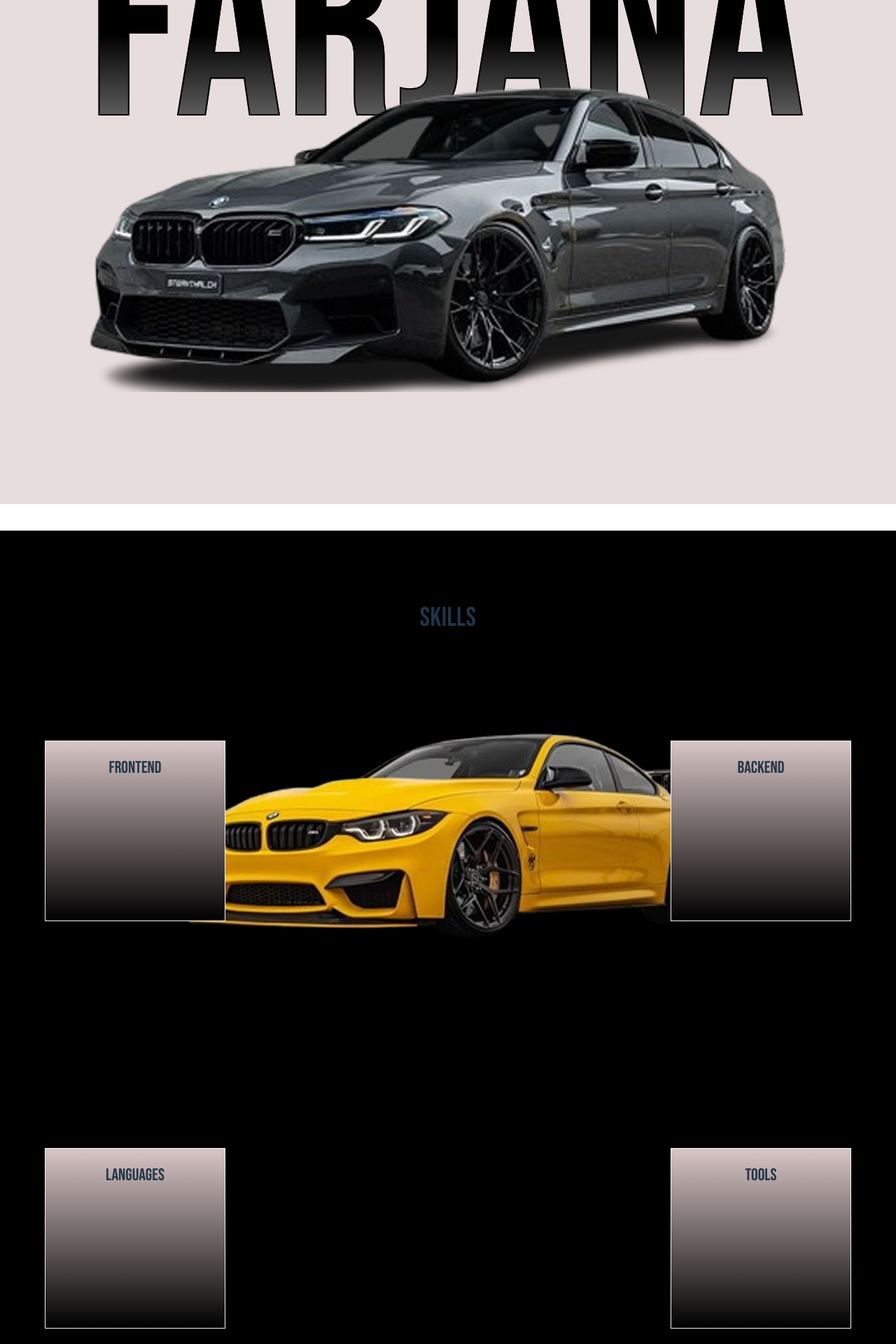
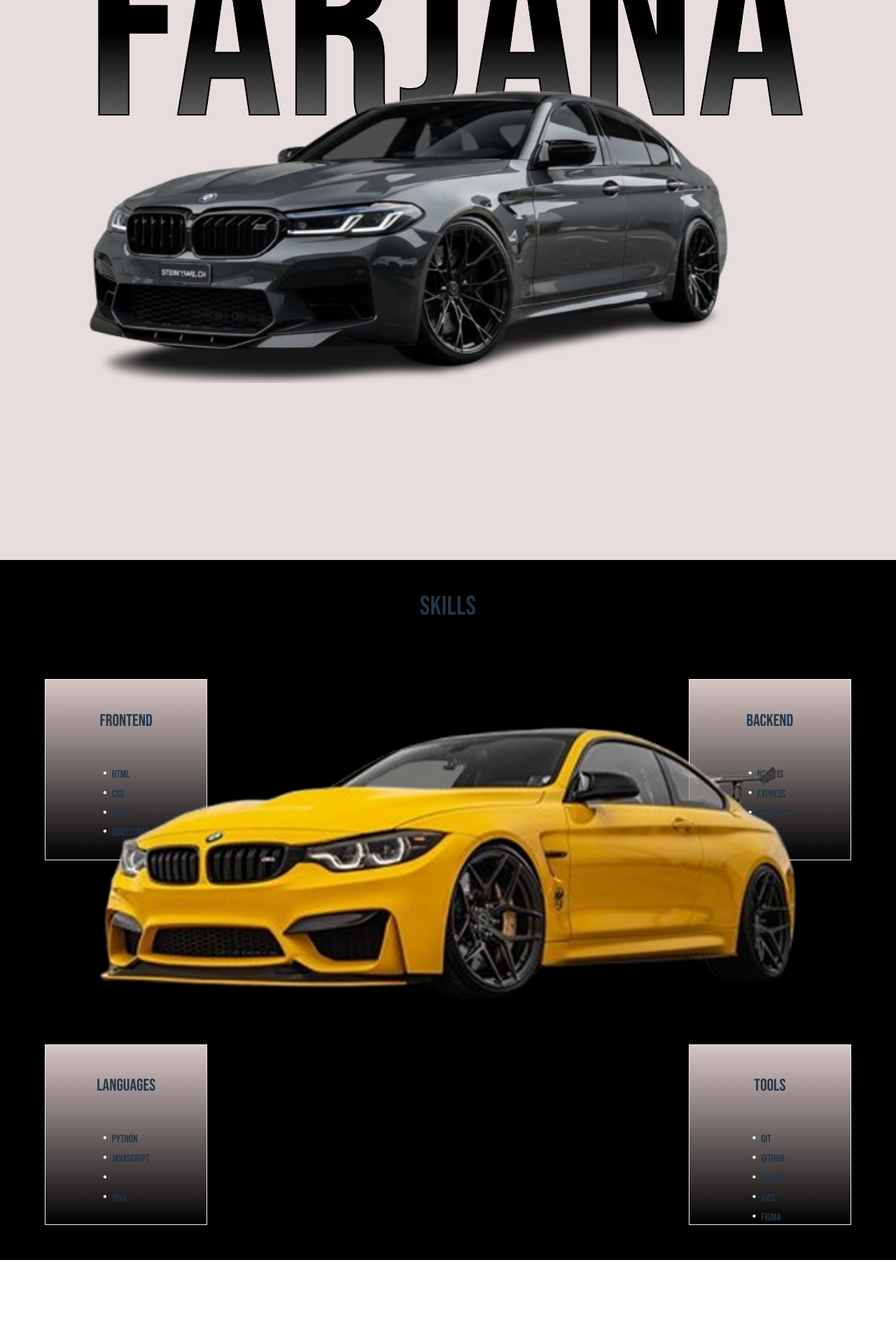
Before and after one commit to Far4153/portfolio_BMW, a React (Vite) app: page / in a window 1280 px wide. Shown: the part 200-2120 px from the top of the page at 70% size. After the commit the page ends 2000 px from the top, so only its background shows below. Built offline with nearby package versions, Linux system fonts and the light colour scheme.

Commit message:
Updated SlideTwo layout and fixed design gaps

```diff
--- a/src/App.css
+++ b/src/App.css
@@ -76,12 +76,17 @@
 
 .Hero_image img{
   position: absolute;
-  top: 70%;
-  left: 10%;
+  top: 0%;
+  left: 5%;
+  transform: translateX(0%); /* Center the car horizontally */
+  width: clamp(300px, 80vw, 1200px); /* Responsive width */
+  height: auto; /* Maintain aspect ratio */
+  max-width: 90vw; /* Don't overflow screen */
+  object-fit: contain; /* Keep proportions */
 }
 
 .HeroSection {
-  height: 115vh;
+  height: 125vh;
   min-height: 100vh;
   /* height: 100vh; full screen height */
   width: 100%;  /* full screen width */
@@ -94,8 +99,8 @@
   background: #E8DDDD; /* default background */
   transition: background 1s ease-in-out;
   overflow: hidden;
-  padding-bottom: 0;
-  margin-bottom: 0;
+  padding: 0;  /* Remove all padding */
+  margin: 0;   /* Remove all margin */
 }
 
 
@@ -107,7 +112,7 @@
 }
 
 .HeroSection.active .Hero_image img {
-  transform: translateY(8rem); /* moves image down smoothly */
+  transform: translateX(8%) translateY(35rem); /* moves image down smoothly */
 }
 
 .Hero_image_container {
--- a/src/HeroSection.jsx
+++ b/src/HeroSection.jsx
@@ -1,7 +1,7 @@
 import React, { useState } from 'react';
 
 import "./App.css";
-import heroImage from "./assets/Background.png";
+import heroImage from "./assets/HeroImage.png";
 import headLight from "./assets/Role.png";
 
 const HeroSection = () => {
@@ -19,9 +19,6 @@
 
 
 
-
-
-
       <div className='Hero_image' onClick={handleClick}>
         {clicked && <h4 className="letterA">A</h4>}
         <img src={clicked ? headLight : heroImage}></img>
--- a/src/SlideTwo.css
+++ b/src/SlideTwo.css
@@ -1,11 +1,11 @@
 .SlideTwo{
   background: black;
-    /* overflow-x: hidden; */
   position: relative; /* container for absolute children */
-    height: 150vh;
+  height: 125vh;
+  min-height: 100vh;
   padding-bottom: 0;
-    margin-bottom: 0;
-    margin-top: 0;
+  padding: 0;  /* Remove all padding */
+  margin: 0;   /* Remove all margin */
 
 }
 
@@ -15,41 +15,44 @@
     align-items: center;
     margin-top: 20vh; /* moves the car slightly down from heading */
     margin: 8vw;
+
   }
 
   .yellowCar {
-    width: auto;
+    width: 125vh;
     height: auto;
   }
+
 .skills{
     display: flex;
     justify-content: center;
     /* align-items: center; */
-    margin-top: 3vw;
+    padding: 3vw;
+    z-index: 5;
   }
 
   .skills h2{
     font-size: 3vw;
     letter-spacing: 0.01em;
-    padding-top: 5vw;
-
-
+    padding: 0;
+    margin: 0;
   }
 
   .card{
     position: absolute;
-    width: 20vw;
+    width: 18vw;
     height: 20vw;
     background: linear-gradient(180deg, rgb(216, 197, 197), black);
     display: flex;
-    justify-content: center;
-    /* align-items: center; */
+    flex-direction: column;
+    justify-content: flex-start;
+    align-items: center;     /* Center horizontally */
     text-align: center;
     border:solid whitesmoke 0.1vw;
-    margin-top: 30vh; /* moves the car slightly down from heading */
-
-
-
+    margin-top: 15vh; /* moves the car slightly down from heading */
+    padding-top: 0.1vh;       /* push h2 a bit from top */
+    z-index: 1;
+    /* padding: 2vh 1vw;  */
   }
 
 .card1 {
@@ -63,11 +66,66 @@
 }
 
 .card3 {
+  padding: 0;
+  margin: 0;
   bottom: 5%;
   left: 5%;
 }
 
 .card4 {
+  padding: 0;
+  margin: 0;
   bottom: 5%;
   right: 5%;
 }
+
+
+.card h2{
+  height: fit-content;
+  margin-top: 5vh;
+  margin-bottom: 0;
+  padding: 0%;
+}
+
+.cards {
+
+z-index: 1; /* Cards in the back */
+}
+
+.card-content {
+  margin-top: 1vh;
+  padding-top: 5vh;
+  display: flex;
+  flex-direction: column;
+  gap: 0.8vh;
+  text-align: center;
+  justify-content: center;
+  align-items: center;
+  align-items: flex-start;     /* left align for bullet effect */
+  position: relative;
+  }
+
+  .card-content p {
+  padding-left: 1vw;
+  margin: 0;              /* remove browser default margins */
+  line-height: 1.4;       /* tighter spacing */
+  font-size: 1.2vw;       /* adjust as needed */
+  position: relative;         /* local positioning for its own bullet */
+
+}
+
+  .SlideTwo_Content img{
+    z-index: 10;
+  }
+
+
+
+.card-content p::before {
+    content: "•";
+    position: absolute;
+    left: 0;
+    color: whitesmoke;
+    font-size: 1.5vw;
+    top: 0%;
+    line-height: 1;
+}
--- a/src/SlideTwo.jsx
+++ b/src/SlideTwo.jsx
@@ -1,7 +1,6 @@
 import React from "react";
 import "./App.css";
 import yellowCar from "./assets/YellowCar.png";
-
 import "./SlideTwo.css"
 
 const SlideTwo = () => {
@@ -16,20 +15,41 @@
       <div className="cards">
         <div className="card card1">
             <h2>FRONTEND</h2>
+            <div className="card-content">
+              <p>HTML</p>
+              <p>CSS</p>
+              <p>REACT</p>
+              <p>BOOTSTRAP</p>
+            </div>
         </div>
         <div className="card card2">
             <h2>BACKEND</h2>
-
+            <div className="card-content">
+              <p>NODE.JS</p>
+              <p>EXPRESS</p>
+              <p>REST API'S</p>
+              <p>SQL</p>
+            </div>
         </div>
         <div className="card card3">
             <h2>LANGUAGES</h2>
-
+            <div className="card-content">
+              <p>PYTHON</p>
+              <p>JAVASCRIPT</p>
+              <p>C</p>
+              <p>JAVA</p>
+            </div>
         </div>
         <div className="card card4">
             <h2>TOOLS</h2>
-
+            <div className="card-content">
+              <p>GIT</p>
+              <p>GITHUB</p>
+              <p>VS CODE</p>
+              <p>AWS</p>
+              <p>FIGMA</p>
+            </div>
         </div>
-
       </div>
     </div>
   );
```
Also changed, not shown: src/assets/heroImage.png. Lines whose indentation alone changed are shown as unchanged.
